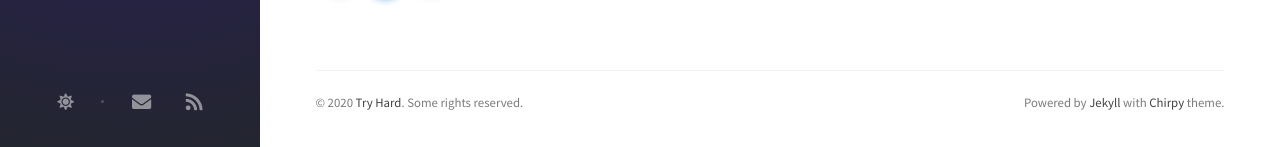
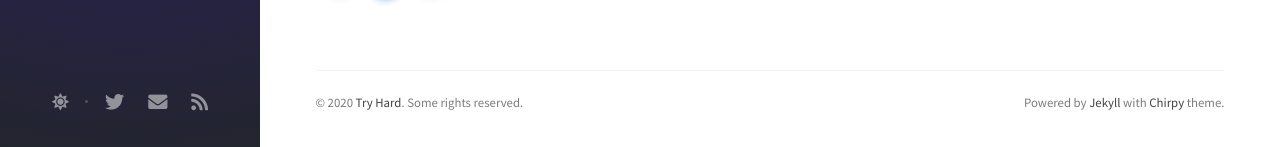
Before and after one commit to kern3lp4n1c/constructorsnews, a Jekyll site: the page built from index.html, in a window 1280 px wide and 981 px high. Shown: the part 831-978 px from the top of the window. Built offline with Jekyll 4.4.1, drawn with Linux system fonts in a browser that asks for light colours; nearby versions of some CDN libraries; the list of posts is cut into pages by our own code; comment, search, counter and statistics services are not loaded.

Commit message:
Update contact.yml

```diff
--- a/_data/contact.yml
+++ b/_data/contact.yml
@@ -7,9 +7,9 @@
 # -
 #   type: github
 #   icon: 'fab fa-github-alt'
-# -
-#   type: twitter
-#   icon: 'fab fa-twitter'
+-
+  type: twitter
+  icon: 'fab fa-twitter'
 -
   type: email
   icon: 'fas fa-envelope'
```
